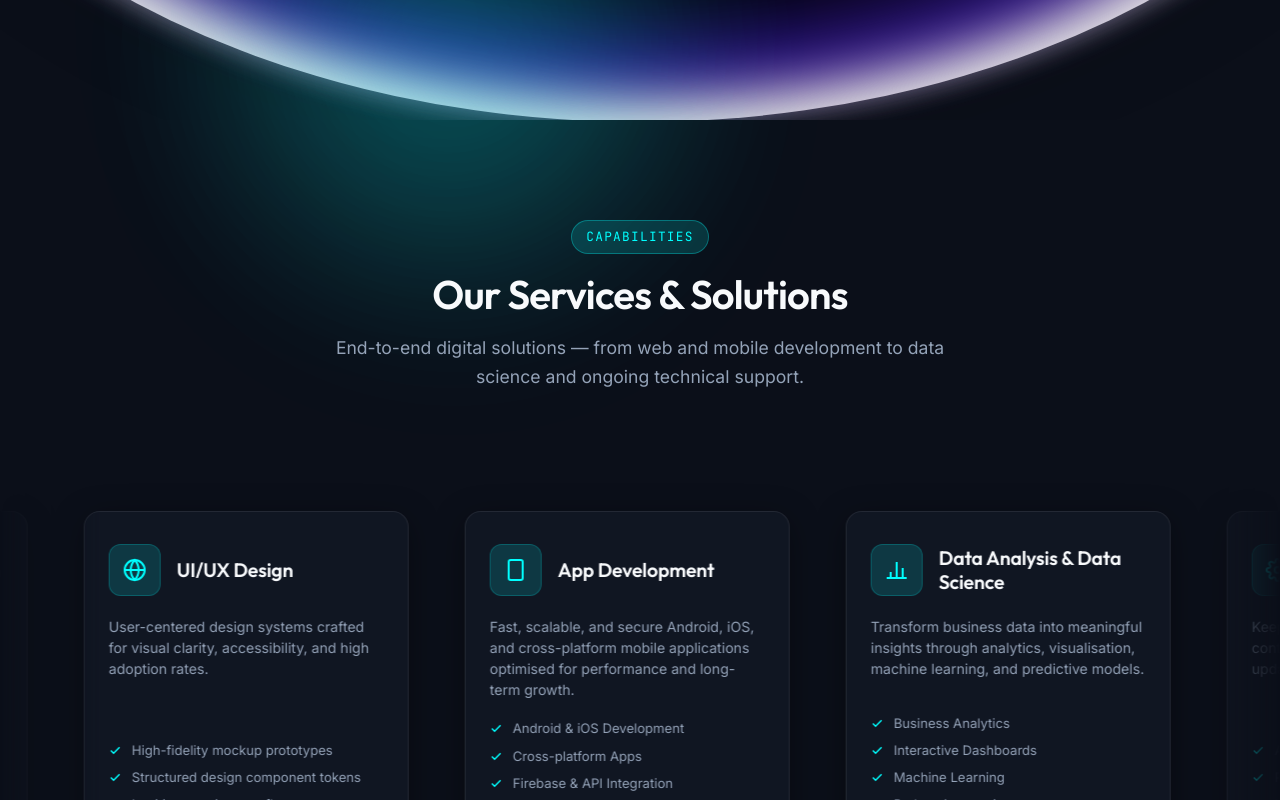
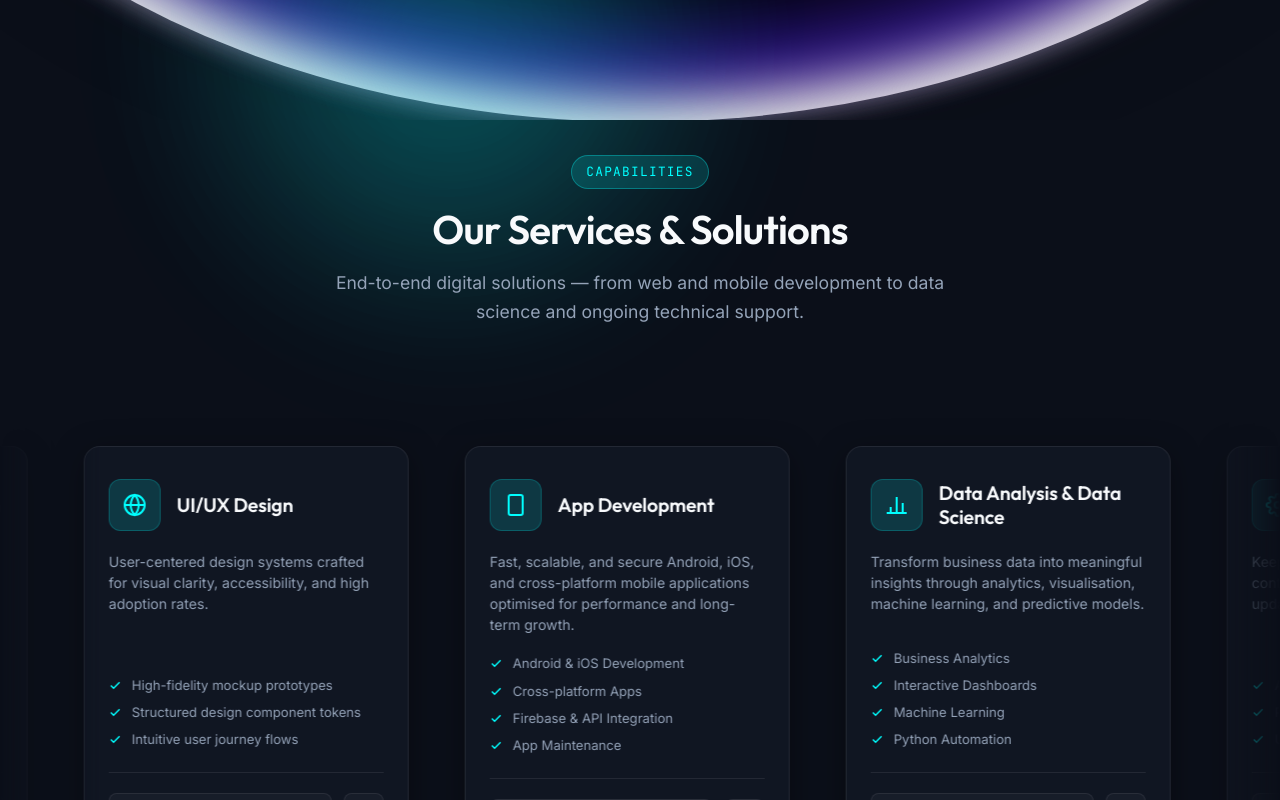
Before and after one commit to Bablushakya/ApexSpider-Innovation, a React (Vite) app: page / in a window 1280 px wide. Shown: the part 680-1480 px from the top of the page. Built offline with nearby package versions, Linux system fonts and the light colour scheme.

Commit message:
some issue fix

```diff
--- a/src/components/CaseStudy.jsx
+++ b/src/components/CaseStudy.jsx
@@ -78,7 +78,7 @@ export default function CaseStudy() {
           <span className="tag">Client Work</span>
           <h2 id="work-heading">Our Work</h2>
           <p>
-            Real projects delivered for real clients — explore the work we have built
+            Real projects delivered for real clients - explore the work we have built
             and the results we have achieved together.
           </p>
         </motion.div>
--- a/src/components/ValueProps.jsx
+++ b/src/components/ValueProps.jsx
@@ -62,8 +62,8 @@ export default function ValueProps() {
       desc: 'We architect systems with fail-safes and optimized querying to ensure reliability under heavy operational loads.'
     },
     {
-      metric: '99',
-      metricSuffix: '+',
+      metric: '2',
+      // metricSuffix: '+',
       metricLabel: 'Projects Optimised',
       title: 'Web Development',
       desc: 'We build high-performance websites and web applications focused on speed, responsiveness, SEO, security, and exceptional user experience using modern development technologies.'
--- a/src/index.css
+++ b/src/index.css
@@ -91,7 +91,7 @@ button {
 }
 
 .section-padding {
-  padding: 100px 0;
+  padding: 35px 0;
 }
 
 @media (max-width: 1024px) {
```
